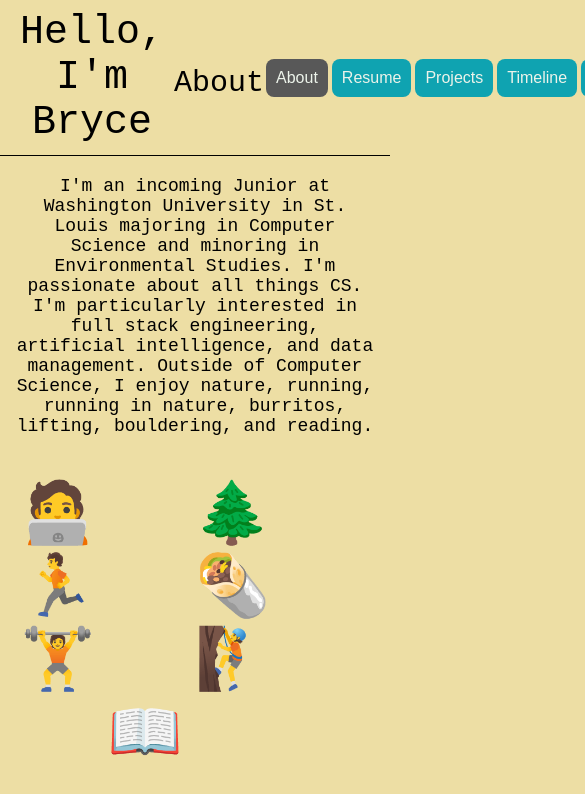
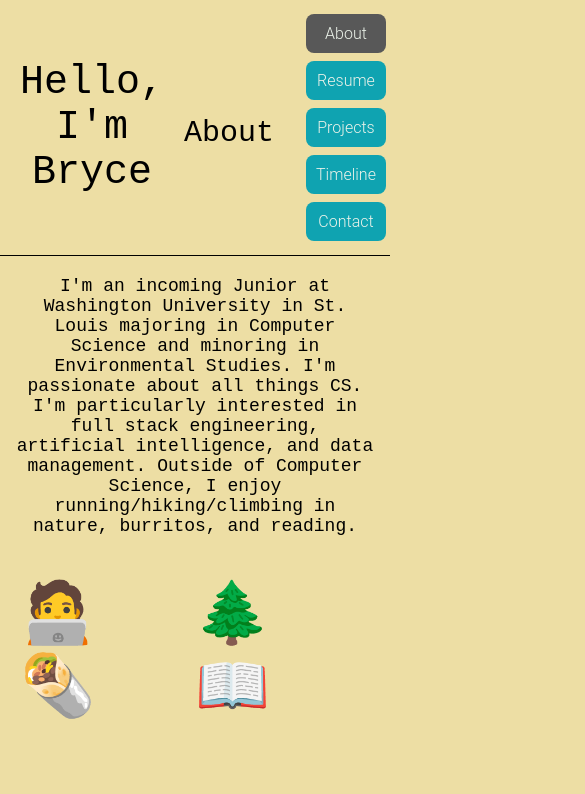
Before and after one commit to brycecappuccino/bryce_capuano, a React (Create React App) app: page / in a window 390 px wide. Shown: the top 794 px of the page, 585 px wide, since content can reach past the window. Built offline with nearby package versions, Linux system fonts and the light colour scheme.

Commit message:
resume update + emoji links

```diff
--- a/src/About.js
+++ b/src/About.js
@@ -5,20 +5,27 @@ function About() {
     <>
       <p className="subheaderContent">
         I'm an incoming Junior at Washington University in St. Louis majoring in
-        Computer Science and minoring in Environmental Studies.
-        I'm passionate about all things CS. I'm particularly interested in full stack
-        engineering, artificial intelligence, and data management.
-        Outside of Computer Science, I enjoy nature, running, running in nature,
-        burritos, lifting, bouldering, and reading.
+        Computer Science and minoring in Environmental Studies. I'm passionate
+        about all things CS. I'm particularly interested in full stack
+        engineering, artificial intelligence, and data management. Outside of
+        Computer Science, I enjoy running/hiking/climbing in nature, burritos, and reading.
       </p>
       <div class="waviy">
-        <span style={{ "--i": 1 }}>🧑‍💻</span>
-        <span style={{ "--i": 2 }}>🌲</span>
-        <span style={{ "--i": 3 }}>🏃</span>
-        <span style={{ "--i": 4 }}>🌯</span>
-        <span style={{ "--i": 5 }}>🏋️</span>
-        <span style={{ "--i": 6 }}>🧗</span>
-        <span style={{ "--i": 7 }}>📖</span>
+        <a href="https://github.com/cse330-spring-2023/creativeproject-cp-500926-487194" target="_blank" rel="noreferrer">
+          <span style={{ "--i": 1 }}>🧑‍💻</span>
+        </a>
+
+        <a href="https://www.strava.com/activities/7694662720" target="_blank" rel="noreferrer">
+          <span style={{ "--i": 2 }}>🌲</span>
+        </a>
+
+        <a href="https://losaltostaqueria.com" target="_blank" rel="noreferrer">
+          <span style={{ "--i": 4 }}>🌯</span>
+        </a>
+
+        <a href="https://www.goodreads.com/book/show/25899336-when-breath-becomes-air" target="_blank" rel="noreferrer">
+          <span style={{ "--i": 7 }}>📖</span>
+        </a>
       </div>
     </>
   );
--- a/src/App.css
+++ b/src/App.css
@@ -22,6 +22,12 @@ body {
   display: flex;
   margin-top: 10px;
   margin-right: 10px;
+}
+
+@media screen and (max-width: 600px) {
+  .navigation {
+    flex-direction: column;
+  }
 }
 
 /* Title Styling */
@@ -55,13 +61,9 @@ header:hover {
   100% { background-color: #FFE4C4; }
 }
 
-
-
-
-
 .title {
   margin-top: 20px;
-  margin-left: -10px;
+  margin-right: 30px;
   font-size: 30px;
 }
 
@@ -96,7 +98,10 @@ header:hover {
 }
 
 /* Button Styling */
-.roundB {
+.roundB,
+.contactB {
+  font-family: "Roboto", Arial, sans-serif;
+  font-weight: 300;
   background-color: #0FA3B1;
   border-radius: 8px;
   border: none;
@@ -117,24 +122,16 @@ header:hover {
 }
 
 .contactB {
-  background-color: #554303;
-  border-radius: 8px;
-  border: none;
-  color: #ecf3ea;
-  padding: 10px;
-  text-align: center;
-  text-decoration: none;
-  font-size: 16px;
-  margin: 4px 2px;
+  background-color: #8e5611;
 }
-
 .contactB:hover {
-  background-color: #473803;
+  background-color: #6a4309;
 }
 
 .contactB:active {
-  background-color: #2d2402;
+  background-color: #3c2502;
 }
+
 
 .active {
   background-color: #585858;
@@ -198,13 +195,14 @@ header:hover {
   position: relative;
   display: inline-block;
   margin-right: 100px;
-  transition: transform 0.3s ease;
+  transition: transform 0.3s ease-in-out;
 }
 
 .waviy span:hover {
-  transform: scale(1.3);
+  transform: scale(1.2);
+}
 
-}
+
 
 /* PDF Display Styling */
 .pdfDisplay {
@@ -214,18 +212,17 @@ header:hover {
   height: 90vh;
 }
 
-ul {
-  text-align: left;
-  list-style-type: circle;
+ul,
+p {
   font-size: 18px;
   margin-left: 4%;
   margin-right: 4%;
   font-family: "Courier New", "Lucida Console", monospace;
 }
 
-p {
-  font-size: 18px;
-  margin-left: 4%;
-  margin-right: 4%;
-  font-family: "Courier New", "Lucida Console", monospace;
+@media screen and (max-width: 600px) {
+  ul,
+  p {
+    font-size: 16px;
+  }
 }
--- a/src/Projects.js
+++ b/src/Projects.js
@@ -6,7 +6,7 @@ function Projects() {
     <div >
 
 
-            <p className="subheader">Music Battleground</p>
+            <p className="subheader">MusiBattle</p>
             <p className="subheaderContent">
             Worked with a partner to develop web app social media centered on users' music taste.
             Users register via Spotify, and their most listened to songs are automatically added to their profile
@@ -34,6 +34,21 @@ function Projects() {
                 <li> Swift </li>
                 <li> Firebase </li>
             </ul>
+
+            <p className="subheader">This Website</p>
+            <p className="subheaderContent">
+            Look at this website!  It's a React.js app hosted on Github Pages.
+            I used React.js to make it easier to update and maintain.
+            I used Github Pages to host it. I used HTML/CSS/Javascript to make it look nice.
+            <br></br><br></br>
+            </p>
+            <p> Technologies used:</p>
+            <ul>
+                <li> React.js </li>
+                <li> HTML/Javascript/CSS </li>
+                <li> Github Pages </li>
+            </ul>
+            <br></br>
     </div>
   );
 }
--- a/src/Resume.js
+++ b/src/Resume.js
@@ -9,7 +9,7 @@ function Resume() {
         <a
           className="contactB"
           href={theResume}
-          download="Resume_MAY_2023.pdf"
+          download="Resume_06_21_23.pdf"
           target="_blank"
           rel="noreferrer"
         >
@@ -25,6 +25,26 @@ function Resume() {
         Other: Agile, Node.JS, AWS EC2, AJAX, Socket.IO, React.JS, Express.JS,
         JSON, MySql, Git, API’s
       </p>
+
+      <p className="subheaderSection">-- Education --</p>
+      <p className="subheaderContent">
+        <br></br>
+        Washington University in St. Louis | 3.81/4.0 GPA & 3.93/4.0 Major GPA
+        <br></br>
+        <br></br>
+        Expected Graduation May 2025
+        <br></br>
+        <br></br>
+        Bachelor of Science in Computer Science; Minor in Environmental Studies
+        <br></br><br></br>
+        Relevant Coursework: Data Structures and Algorithms; Introduction to
+        Biomedical Computing; Matrix Algebra; Intro to Computer Engineering; OOP
+        Software Dev. Lab; Mobile App Development; Intermediate Statistics;
+        Rapid Prototype Development; Intro to ML; Prog. Systems and Languages
+        <br></br>
+        Active member of Run Club, Climbing Club
+      </p>
+      <br></br>
 
       <p className="subheaderSection">-- Experience --</p>
       <p className="subheaderContent">
@@ -69,25 +89,6 @@ function Resume() {
         of free information access, especially in repressed geographies. Results
         of the survey were highly lauded by the Wikimedia team.
       </p>
-
-      <p className="subheaderSection">-- Education --</p>
-      <p className="subheaderContent">
-        <br></br>
-        Washington University in St. Louis | 3.81/4.0 GPA & 3.93/4.0 Major GPA
-        <br></br>
-        <br></br>
-        Expected Graduation May 2025
-        <br></br>
-        Bachelor of Science in Computer Science; Minor in Environmental Studies
-        <br></br>
-        Relevant Coursework: Data Structures and Algorithms; Introduction to
-        Biomedical Computing; Matrix Algebra; Intro to Computer Engineering; OOP
-        Software Dev. Lab; Mobile App Development; Intermediate Statistics;
-        Rapid Prototype Development; Intro to ML; Prog. Systems and Languages
-        <br></br>
-        Active member of Run Club, Climbing Club
-      </p>
-      <br></br>
     </>
   );
 }
--- a/src/Timeline.css
+++ b/src/Timeline.css
@@ -12,7 +12,7 @@
   content: '';
   position: absolute;
   width: 6px;
-    background-color: rgb(198, 198, 198);;
+  background-color: rgb(198, 198, 198);
   top: 0;
   bottom: 0;
   left: 50%;
@@ -94,7 +94,7 @@
 
 /* Media queries - Responsive timeline on screens less than 600px wide */
 @media screen and (max-width: 600px) {
-  /* Place the timelime to the left */
+  /* Place the timeline to the left */
   .timeline::after {
     left: 31px;
   }
@@ -115,13 +115,14 @@
   }
 
   /* Make sure all circles are at the same spot */
-    .left::after, .right::after {
+  .left::after,
+  .right::after {
     left: 15px;
   }
 
   /* Make all right containers behave like the left ones */
   .right {
-      left: 0%;
+    left: 0;
   }
   .left {
     left: 0;
@@ -132,6 +133,7 @@
   font-size: 20px;
   margin-bottom: -15px;
 }
+
 h5 {
   font-weight: 500;
 }
```
Also changed, not shown: 2 other files (tests, documents, lock files or other folders). Lines whose indentation alone changed are shown as unchanged.
